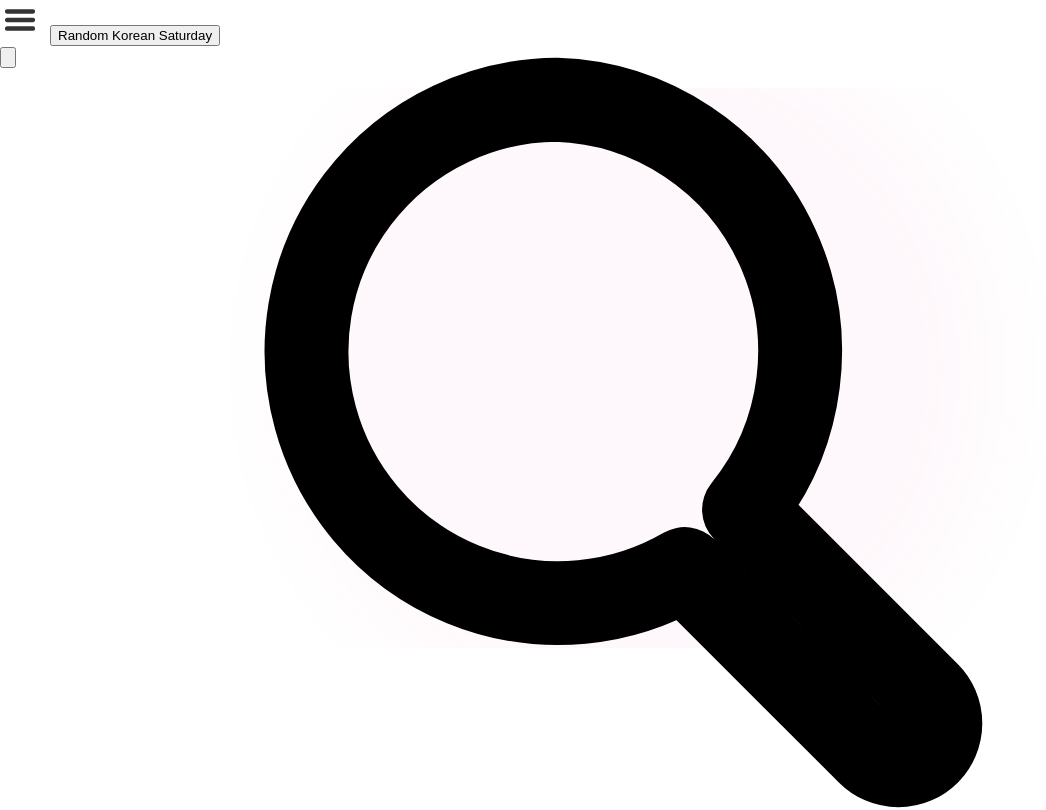
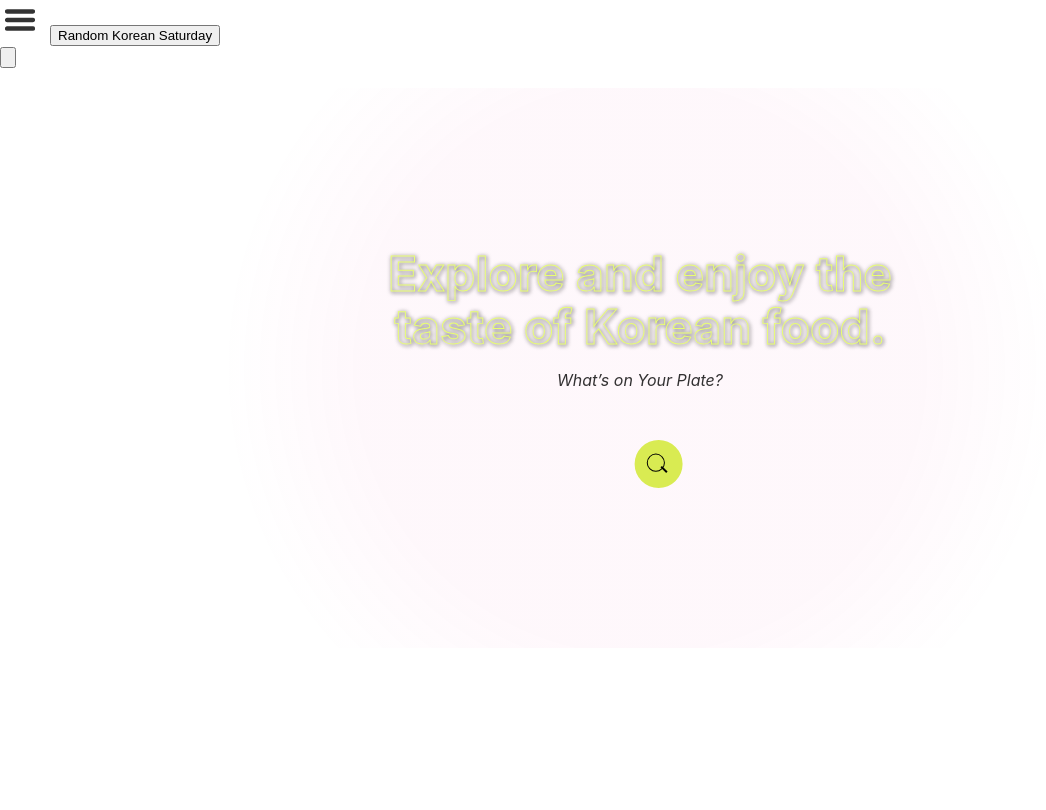
Before and after one commit to jehoonje/kimchi-client, a React (Create React App) app: page / in a window 1280 px wide. Shown: the top 810 px of the page, without its empty margins (0-1046 px from the left). Built offline with nearby package versions, Linux system fonts and the light colour scheme.

Commit message:
💄 Style : Search bar 생성, 애니메이션, 스타일적용

```diff
--- a/src/pages/Home.jsx
+++ b/src/pages/Home.jsx
@@ -1,73 +1,30 @@
+// src/pages/Home.jsx
 import React from "react";
 import styles from "../styles/ConicDemo.module.scss";
+import "../styles/SearchBar.scss";
+// SCSS 모듈 import (전역 x, 로컬 스코프)
 
 function Home() {
   return (
     <div className={styles["conic-container"]}>
+      {/* 원본 Jade: header → 여기서는 div.conic-header 로 */}
       <div className={styles["conic-header"]}>
         <h1 className={styles["conic-title"]}>
           Explore and enjoy the taste of Korean food.
         </h1>
-        <em className={styles["conic-subtitle"]}>
-          What’s on Your Plate?
-        </em>
+        <em className={styles["conic-subtitle"]}>What’s on Your Plate?</em>
+        {/* 검색 UI */}
+        <div className="search-wrapper">
+          {/* 검색 버튼 (토글) */}
+          <input id="search-btn" type="checkbox" />
 
-        {/* --- [검색 바 영역] --- */}
-        <div className="relative inline-flex items-center space-x-2 mt-4">
-          {/* 체크박스로 on/off 제어 */}
-          <input
-            type="checkbox"
-            id="search-btn"
-            className="absolute w-0 h-0 opacity-0 peer"
-          />
-
-          {/* 라벨(버튼): 체크되면 rotate(45deg) 되는 간단한 예시 */}
-          <label
-            htmlFor="search-btn"
-            className="
-              flex justify-center items-center
-              w-12 h-12
-              bg-purple-600
-              rounded-full
-              cursor-pointer
-              text-white
-              transform transition-transform duration-300
-              peer-checked:rotate-45
-            "
-          >
-            {/* 돋보기 아이콘 (Heroicons 예시) */}
-            <svg
-              className="w-6 h-6"
-              fill="none"
-              stroke="currentColor"
-              strokeWidth="2"
-              viewBox="0 0 24 24"
-            >
-              <path
-                strokeLinecap="round"
-                strokeLinejoin="round"
-                d="M10 4a6 6 0 014.472 9.772l4.388 4.387a1 1 0 01-1.415 1.415l-4.388-4.387A6 6 0 1110 4z"
-              />
-            </svg>
+          {/* 돋보기 아이콘 (라벨) */}
+          <label htmlFor="search-btn">
+            <span className="visually-hidden">Toggle Search</span>
           </label>
 
-          {/* 검색창: 체크되면 width(또는 scale) 늘어나도록 간단 처리 */}
-          <input
-            type="text"
-            placeholder="Search..."
-            className="
-              bg-gray-200
-              rounded-full
-              px-4 py-2
-              text-black
-              focus:outline-none
-              transform transition-all duration-300
-              origin-left
-              scale-x-0
-              peer-checked:scale-x-100
-              peer-checked:w-48
-            "
-          />
+          {/* 검색 입력창 */}
+          <input id="search-bar" type="text" placeholder="Search..." />
         </div>
       </div>
     </div>
--- a/src/styles/ConicDemo.module.scss
+++ b/src/styles/ConicDemo.module.scss
@@ -3,10 +3,12 @@
   backdrop-filter: blur(10px); /* 주변 블러 처리 */
   margin-top: 20px;
   height: 70vh;
+  position: relative;
   display: flex;
   flex-direction: column;
   justify-content: center;
   align-items: center;
+
 
   // &::before {
   //   content: "";
--- /dev/null
+++ b/src/styles/SearchBar.scss
@@ -0,0 +1,121 @@
+/* ---------------------------------------
+   1) 원본 SCSS 변수 & 초기화
+---------------------------------------- */
+$btn-d: 3em;
+$txt-w: 4*$btn-d;
+$txt-h: .65*$btn-d;
+$txt-c: #ffeacc;
+$mag-d: .5*$txt-h;
+$mag-f: .125;
+$mag-w: $mag-f*$mag-d;
+$mag-c: #000;
+$t: .65s;
+
+/* 검색 UI 컨테이너 */
+.search-wrapper {
+  display: flex;
+  justify-content: center;
+  align-items: center;
+  margin-top: 50px;
+  gap: 10px; /* 돋보기와 검색창 간격 */
+}
+
+/* ---------------------------------------
+   3) 원본 코드: 체크박스 + 라벨 + 검색창
+---------------------------------------- */
+
+/* (3-1) 토글 체크박스 */
+[id='search-btn'] {
+  position: absolute;
+  left: -100vw; /* 화면에서 완전히 숨김 처리 */
+
+  /* 형제 요소(label, #search-bar)에 CSS 변수를 전달 */
+  ~ * {
+    --i: var(--pos, 1);
+    --j: calc(1 - var(--i));
+  }
+
+  /* 체크되면 --pos:0 으로 전환 */
+  &:checked ~ * {
+    --pos: 0;
+  }
+}
+
+/* (3-2) 라벨: 돋보기 아이콘 버튼 */
+[for='search-btn'] {
+  order: 1;
+  overflow: hidden;
+  position: relative;
+  z-index: 2;
+  margin-left: -.25*$btn-d;
+  width: $btn-d;
+  height: $btn-d;
+  border-radius: 50%;
+  transform: translate(var(--pos, -.45*$txt-w)) rotate(45deg);
+  background: hsl(calc(336 - var(--i)*269), calc(77% + var(--i)*2%), calc(49% + var(--i)*13%));
+  text-indent: -100vw; /* 버튼 안의 텍스트 숨기기 */
+  transition: $t ease-out;
+  cursor: pointer;
+  color: $mag-c; /* currentColor로 돋보기 선 색상 지정 */
+
+  &::before,
+  &::after {
+    position: absolute;
+    top: 50%; left: 50%;
+    margin: -.5*$mag-d;
+    width: $mag-d;
+    height: $mag-d;
+    transition: inherit;
+    content: '';
+  }
+
+  &::before {
+    margin-top: -.4*$mag-w;
+    height: $mag-w;
+    transform-origin: 100% 0;
+    transform: translate(var(--pos, .25*$mag-d)) scaleX(calc(1 - var(--i)*.5));
+    background: currentcolor;
+  }
+
+  &::after {
+    border: solid $mag-w currentcolor;
+    border-radius: calc(var(--i)*50%);
+    transform: translate(var(--pos, -.25*$mag-d)) scaleX(calc(var(--j)*#{$mag-f} + var(--i)));
+    box-shadow: inset 0 0 0 calc(var(--j)*#{.5*$mag-d}) currentcolor;
+    transition-property: border-radius, transform, box-shadow;
+    transition-timing-function:
+      cubic-bezier(calc(var(--j)*.42),0,calc(1 - var(--i)*.42),1),
+      cubic-bezier(calc(var(--i)*.42),0,calc(1 - var(--j)*.42),1);
+  }
+}
+
+/* (3-3) 실제 검색창 */
+[id='search-bar'] {
+  margin-right: -.25*$btn-d;
+  border: none;
+  padding: 0 1em;
+  width: $txt-w;
+  height: $txt-h;
+  border-radius: $txt-h;
+  transform: translate(var(--pos, .7*$txt-w));
+  background: #3f324d;
+  clip-path: inset(-2em var(--pos, 100%) -2em -2em);
+  color: #fff;
+  font: 1em "Century Gothic", Verdana, Arial, sans-serif;
+  transition: $t;
+
+  &::placeholder {
+    opacity: .5;
+    color: inherit;
+    font-size: .875em;
+    letter-spacing: 1px;
+    text-shadow: 0 0 1px, 0 0 1px;
+  }
+
+  &:focus {
+    outline: none;
+    box-shadow: 0 0 1em $txt-c, 0 0.75em 0.75em rgba(#000, .1);
+    background: $txt-c;
+    color: #000;
+  }
+}
```
